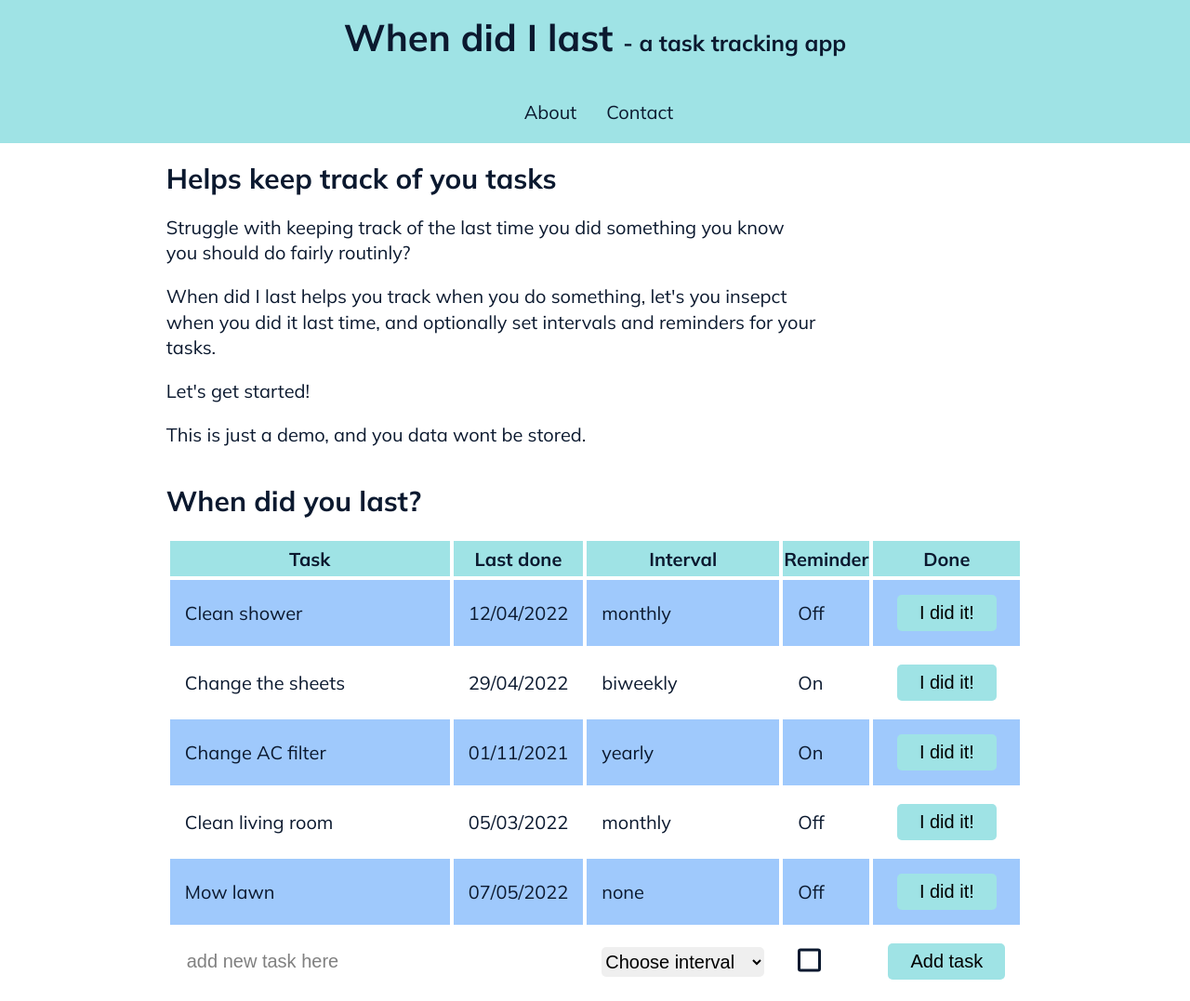
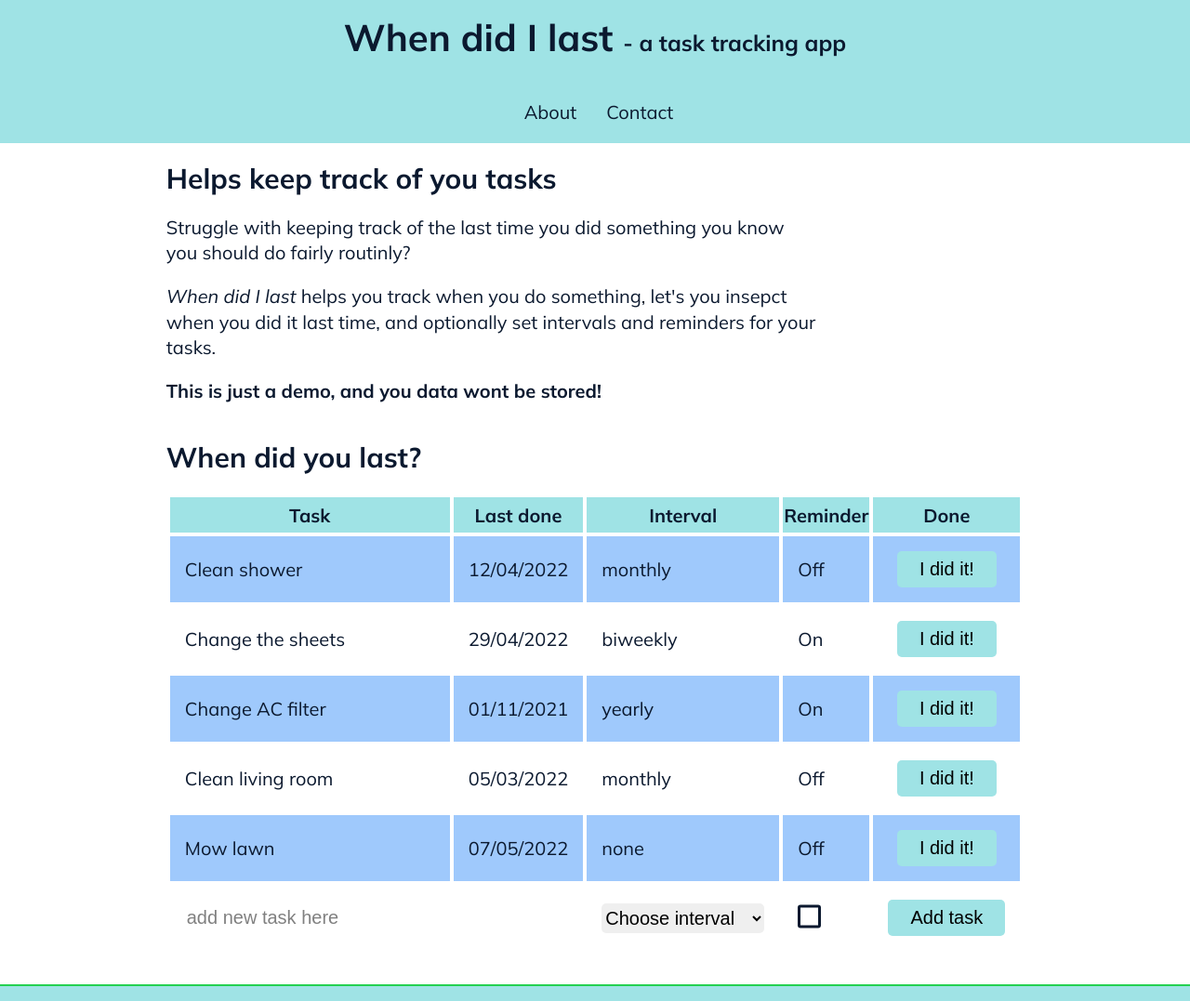
Before and after one commit to Zohla/When-did-I-last, a plain HTML site: page index.html in a window 1280 px wide. Shown: the top 1077 px of the page at 93% size. Drawn offline with Linux system fonts and the light colour scheme.

Commit message:
add links, add classes

```diff
--- a/index.html
+++ b/index.html
@@ -16,7 +16,7 @@
       </div>
       <nav id="nav">
         <ul>
-          <a href="#about" class="nav-item"><li>About</li></a>
+          <a href="about.html" class="nav-item"><li>About</li></a>
           <a href="#contact" class="nav-item"><li>Contact</li></a>
         </ul>
       </nav>
@@ -29,12 +29,11 @@
           know you should do fairly routinly?
         </p>
         <p>
-          When did I last helps you track when you do something, let's you
-          insepct when you did it last time, and optionally set intervals and
-          reminders for your tasks.
+          <span class="italics"> When did I last</span> helps you track when you
+          do something, let's you insepct when you did it last time, and
+          optionally set intervals and reminders for your tasks.
         </p>
-        <p>Let's get started!</p>
-        <p>This is just a demo, and you data wont be stored.</p>
+        <p class="bold">This is just a demo, and you data wont be stored!</p>
       </section>
       <section id="tasks-container">
         <h2>When did you last?</h2>
@@ -56,7 +55,7 @@
       <div>
         <ul class="footer-list">
           <a href="#" class="nav-item"><li>To the top</li></a>
-          <a href="#about" class="nav-item"><li>About</li></a>
+          <a href="about.html" class="nav-item"><li>About</li></a>
           <a href="#contact" class="nav-item"><li>Contact</li></a>
         </ul>
         <p class="copyright">&copy; Maren Lilleberre 2022</p>
```
